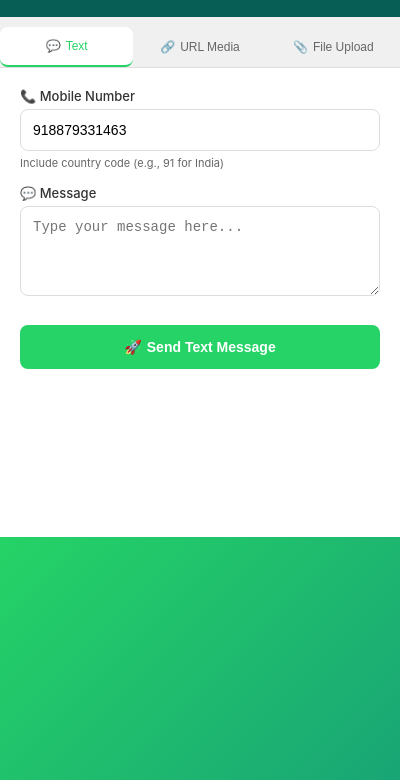
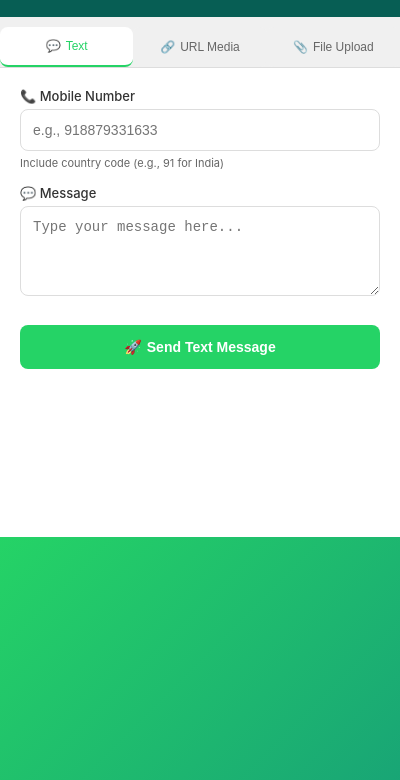
Before and after one commit to naranarethiya/whatsapp-web-interaction-suite, a browser extension: page popup.html in a window 400 px wide. Shown: the part 64-844 px from the top of the page. Drawn offline with Linux system fonts and the light colour scheme.

Commit message:
changed index.html

```diff
--- a/src/popup.js
+++ b/src/popup.js
@@ -342,9 +342,9 @@ async function sendFileMessage() {
 // Initialize popup
 document.addEventListener('DOMContentLoaded', function() {
     // Set default values for testing
-    document.getElementById('textMobile').value = '918879331463';
-    document.getElementById('urlMobile').value = '918879331463';
-    document.getElementById('fileMobile').value = '918879331463';
+    document.getElementById('textMobile').value = '';
+    document.getElementById('urlMobile').value = '';
+    document.getElementById('fileMobile').value = '';
 
     // Add event listeners for tabs
     const tabs = document.querySelectorAll('.tab');
```
Also changed, not shown: index.html (+0 -1 lines).
